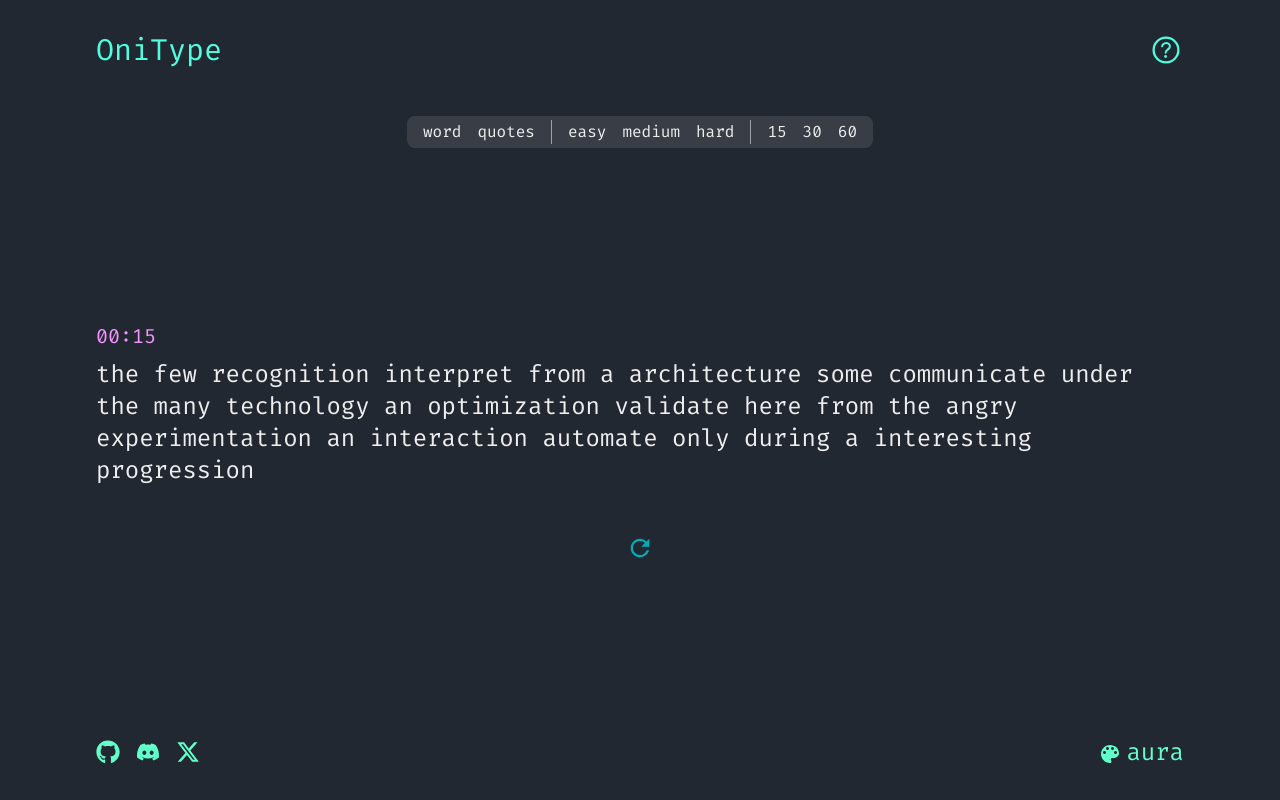
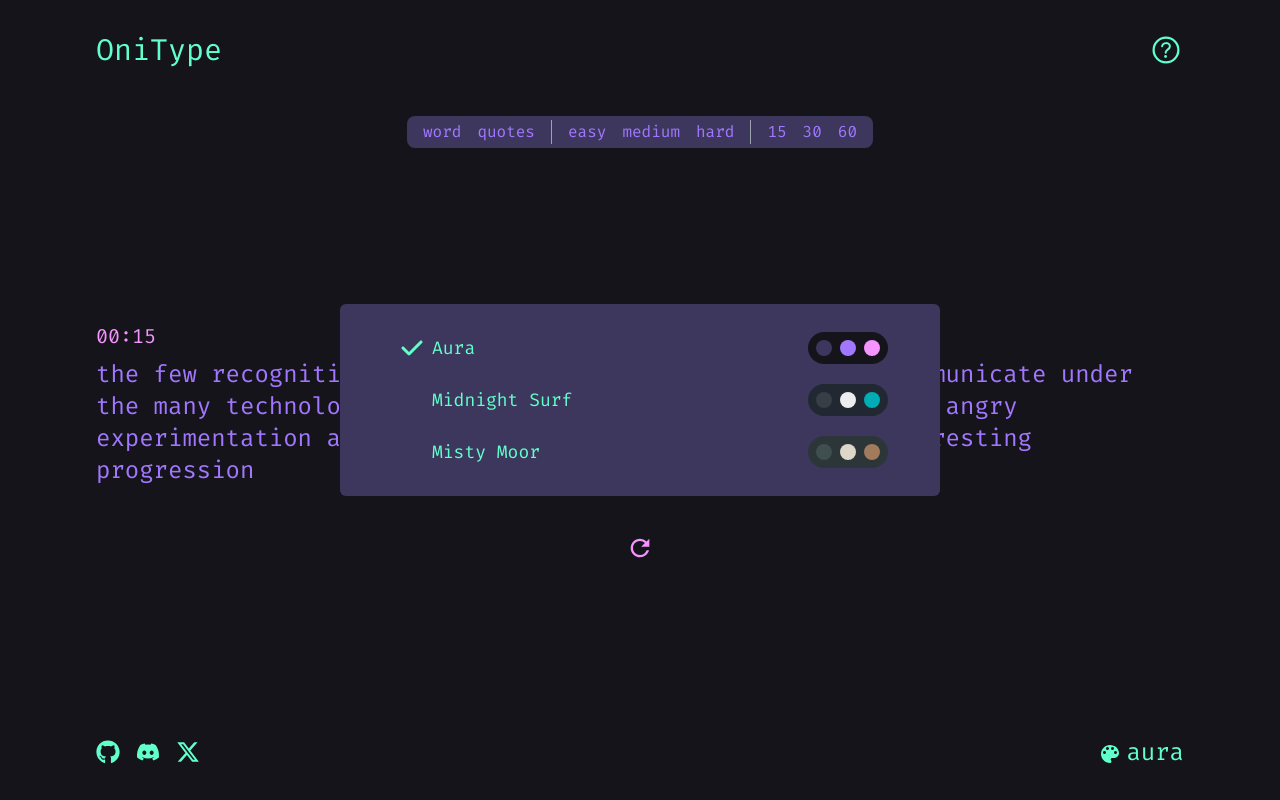
Before and after one commit to nishaj0/Oni_Type, a React (Vite) app: page / in a window 1280 px wide. Both pictures are taken after a click on the button "aura". Built offline with nearby package versions, Linux system fonts and the light colour scheme.

Commit message:
feat: add theme menu

```diff
--- /dev/null
+++ b/src/components/Theme/ThemeButton.tsx
@@ -0,0 +1,32 @@
+import { useState } from 'react';
+import { IoMdColorPalette } from 'react-icons/io';
+import Tooltip from '../Tooltip';
+import { useTheme } from '../../hooks';
+import ThemeMenu from './ThemeMenu';
+
+function ThemeButton() {
+   const [isThemeMenuOpen, setIsThemeMenuOpen] = useState<boolean>(false);
+   const { currentTheme } = useTheme();
+
+   const handleThemeButtonClick = () => {
+      setIsThemeMenuOpen((prev) => !prev);
+   };
+
+   return (
+      <>
+         <Tooltip id="theme-button" content="Themes">
+            <button
+               onClick={handleThemeButtonClick}
+               type="button"
+               className="text-2xl flex justify-between items-center text-center"
+            >
+               <IoMdColorPalette className="mt-1 mr-1" />
+               {currentTheme}
+            </button>
+         </Tooltip>
+         {isThemeMenuOpen && <ThemeMenu />}
+      </>
+   );
+}
+
+export default ThemeButton;
--- /dev/null
+++ b/src/components/Theme/ThemeColorBall.tsx
@@ -0,0 +1,17 @@
+interface ThemeColorBallProps {
+   backgroundColor: string;
+   className?: string;
+}
+
+function ThemeColorBall({ backgroundColor, className }: ThemeColorBallProps) {
+   return (
+      <span
+         className={`w-4 h-4 rounded-full ${className}`}
+         style={{
+            backgroundColor,
+         }}
+      />
+   );
+}
+
+export default ThemeColorBall;
--- /dev/null
+++ b/src/components/Theme/ThemeMenu.tsx
@@ -0,0 +1,56 @@
+import { FaCheck } from 'react-icons/fa6';
+import themes, { ThemeKey } from '../../style/themes';
+import { useTheme } from '../../hooks';
+import ThemeColorBall from './ThemeColorBall';
+
+function ThemeMenu() {
+   const { updateCurrentTheme, currentTheme } = useTheme();
+   const themeKeys = Object.keys(themes) as ThemeKey[];
+
+   return (
+      <div
+         className="center-absolute rounded-md p-4 w-[600px]"
+         style={{ backgroundColor: themes[currentTheme].background.secondary }}
+      >
+         <div className="w-full">
+            {themeKeys.map((themeKey) => (
+               <button
+                  key={themeKey}
+                  type="button"
+                  className="px-10 py-2 m-1 w-full rounded-lg flex justify-between items-center bg-black bg-opacity-0 hover:bg-opacity-10"
+                  onClick={() => updateCurrentTheme(themeKey)}
+               >
+                  <div className="flex justify-between items-center">
+                     <FaCheck
+                        className={
+                           currentTheme === themeKey ? 'visible' : 'invisible'
+                        }
+                     />
+                     <p className="text-lg ml-2">{themes[themeKey].name}</p>
+                  </div>
+                  <div
+                     className="flex justify-between items-center p-2 rounded-full"
+                     style={{
+                        backgroundColor: themes[themeKey].background.primary,
+                     }}
+                  >
+                     <ThemeColorBall
+                        backgroundColor={themes[themeKey].background.secondary}
+                     />
+                     <ThemeColorBall
+                        backgroundColor={themes[themeKey].text.primary}
+                        className="ml-2"
+                     />
+                     <ThemeColorBall
+                        backgroundColor={themes[themeKey].text.secondary}
+                        className="ml-2"
+                     />
+                  </div>
+               </button>
+            ))}
+         </div>
+      </div>
+   );
+}
+
+export default ThemeMenu;
--- a/src/components/ThemeButton.tsx
+++ /dev/null
@@ -1,26 +0,0 @@
-import { IoMdColorPalette } from 'react-icons/io';
-import Tooltip from './Tooltip';
-import { useTheme } from '../hooks';
-
-function ThemeButton() {
-   const { updateCurrentTheme } = useTheme();
-
-   const onThemeChange = () => {
-      updateCurrentTheme('midnightSurf');
-   };
-
-   return (
-      <Tooltip id="theme-button" content="Themes">
-         <button
-            onClick={onThemeChange}
-            type="button"
-            className="text-2xl flex justify-between items-center text-center"
-         >
-            <IoMdColorPalette className="mt-1 mr-1" />
-            aura
-         </button>
-      </Tooltip>
-   );
-}
-
-export default ThemeButton;
--- a/src/components/index.ts
+++ b/src/components/index.ts
@@ -4,7 +4,7 @@ import MenuBar from './MenuBar';
 import TextContainer from './TextContainer';
 import Countdown from './Countdown';
 import ResetButton from './ResetButton';
-import ThemeButton from './ThemeButton';
+import ThemeButton from './Theme/ThemeButton';
 import Tooltip from './Tooltip';
 import IconButton from './IconButton';
 import SocialMedias from './SocialMedias';
--- a/src/index.css
+++ b/src/index.css
@@ -1,3 +1,8 @@
 @tailwind base;
 @tailwind components;
 @tailwind utilities;
+
+/* custom classes */
+.center-absolute {
+   @apply absolute left-1/2 top-1/2 transform -translate-x-1/2 -translate-y-1/2;
+ }
```
Also changed, not shown: .eslintrc.cjs.
